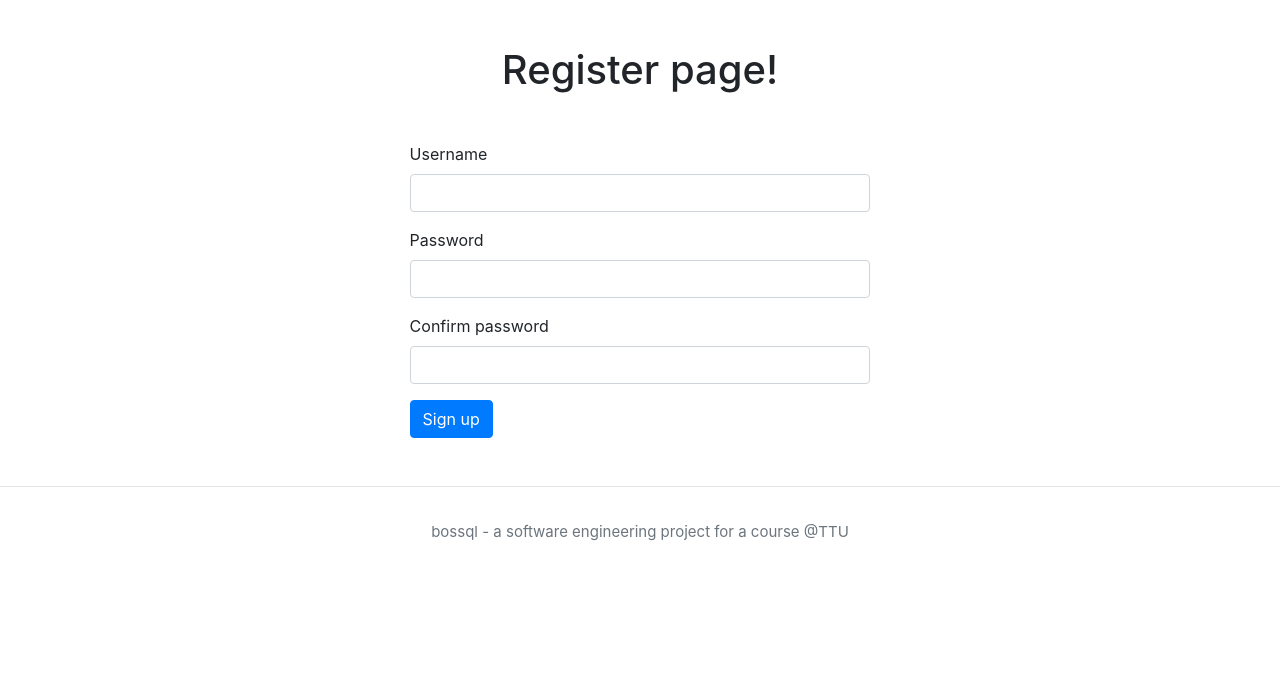
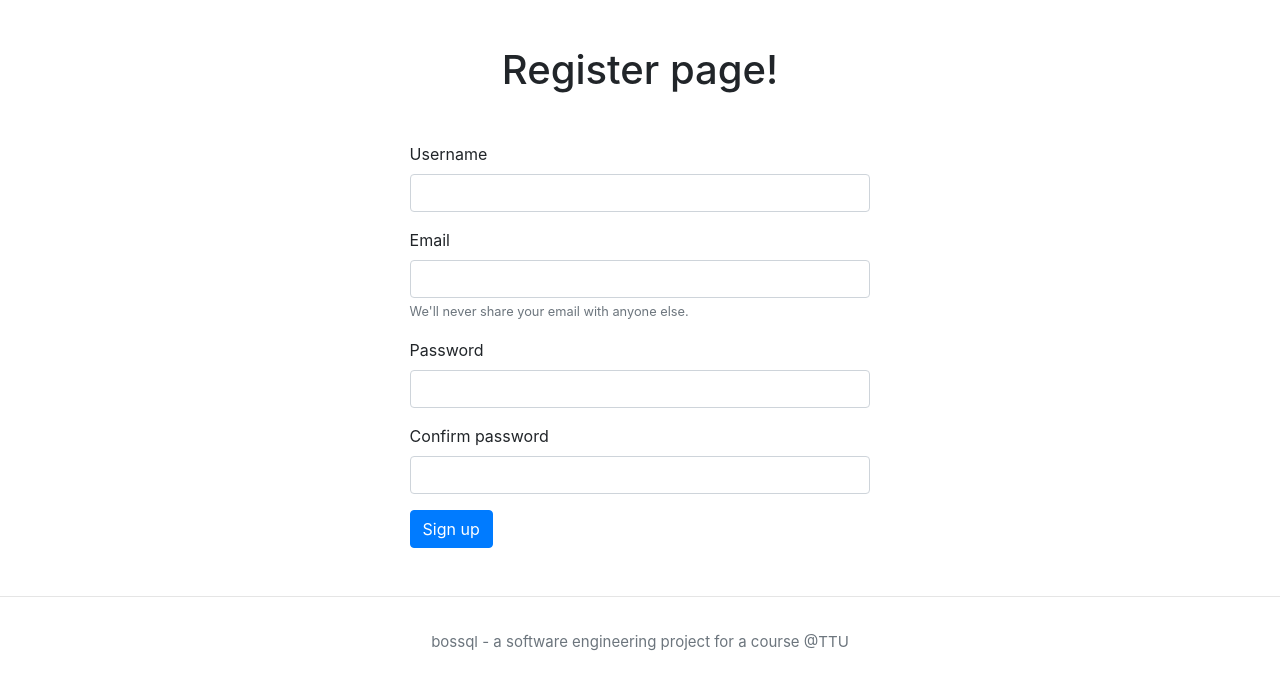
Before and after one commit to rrebase/bossql, a Django app: page /accounts/register in a window 1280 px wide. Shown: the part 56-746 px from the top of the page. Run offline with Django 3.2, Linux system fonts and the light colour scheme; some libraries are stand-ins or nearby versions.

Commit message:
Allow user authentication with login or email, do not allow registration with username that has @ in it, proper warning messages

```diff
--- a/accounts/forms.py
+++ b/accounts/forms.py
@@ -1,10 +1,8 @@
-from django import forms
 from django.contrib.auth.forms import UserCreationForm, UserChangeForm, AuthenticationForm
 from .models import CustomUser
 
 
 class CustomUserCreationForm(UserCreationForm):
-
     error_messages = {
         'password_mismatch': "The two password fields didn't match.",
     }
@@ -12,12 +10,13 @@ class CustomUserCreationForm(UserCreationForm):
     def __init__(self, *args, **kwargs):
         super(UserCreationForm, self).__init__(*args, **kwargs)
         self.fields["username"].widget.attrs["class"] = "form-control"
+        self.fields["email"].widget.attrs["class"] = "form-control"
         self.fields["password1"].widget.attrs["class"] = "form-control"
         self.fields["password2"].widget.attrs["class"] = "form-control"
 
     class Meta(UserCreationForm.Meta):
         model = CustomUser
-        fields = ("username",)
+        fields = ("username", "email")
         error_messages = ""
 
 
--- a/accounts/models.py
+++ b/accounts/models.py
@@ -1,11 +1,33 @@
+from django.contrib.auth.validators import UnicodeUsernameValidator
 from django.db import models
 from django.contrib.auth.models import AbstractUser, UserManager
+from django.utils.translation import gettext_lazy as _
 
 
 class CustomUserManager(UserManager):
     pass
 
 
+class MyValidator(UnicodeUsernameValidator):
+    regex = r'^[\w.+-]+$'
+    message = _(
+        'Enter a valid username. This value may contain only letters, '
+        'numbers, and ./+/-/_ characters.'
+    )
+
+
 class CustomUser(AbstractUser):
-    objects = CustomUserManager
+    username_validator = MyValidator()
+    username = models.CharField(
+        _('username'),
+        max_length=150,
+        unique=True,
+        help_text=_('Required. 150 characters or fewer. Letters, digits and ./+/-/_ only.'),
+        validators=[username_validator],
+        error_messages={
+            'unique': _("A user with that username already exists."),
+        },
+    )
+    email = models.EmailField('email address', blank=True, unique=True)
     completed_challenges = models.IntegerField(default=0)
+    objects = CustomUserManager()
--- a/accounts/templates/accounts/login.html
+++ b/accounts/templates/accounts/login.html
@@ -11,7 +11,7 @@
     <form method="post">
       {% csrf_token %}
       <div class="form-group">
-        <label for="id_username">Username</label>
+        <label for="id_username">Username or Email</label>
         {{ form.username }}
       </div>
       <div class="form-group">
--- a/accounts/templates/accounts/register.html
+++ b/accounts/templates/accounts/register.html
@@ -17,6 +17,19 @@
           <script>document.getElementById("id_username").classList.add('is-invalid');</script>
         {% endif %}
         {% for error in form.username.errors %}
+          <p class="error-msg mt-1">
+            <strong>{{ error|escape }}</strong>
+          </p>
+        {% endfor %}
+      </div>
+      <div class="form-group">
+        <label for="id_username">Email</label>
+        {{ form.email }}
+        <small id="emailHelp" class="form-text text-muted">We'll never share your email with anyone else.</small>
+        {% if form.email.errors %}
+          <script>document.getElementById("id_email").classList.add('is-invalid');</script>
+        {% endif %}
+        {% for error in form.email.errors %}
           <p class="error-msg mt-1">
             <strong>{{ error|escape }}</strong>
           </p>
--- a/accounts/views.py
+++ b/accounts/views.py
@@ -1,7 +1,4 @@
-from django.shortcuts import render
-from django.http import HttpResponseRedirect
 from django.views import generic
-from django.contrib.auth.forms import UserCreationForm, AuthenticationForm
 from django.urls import reverse_lazy
 from django.contrib.auth import get_user_model, authenticate
 from .forms import CustomUserCreationForm, CustomUserLoginForm
--- a/bossql/settings.py
+++ b/bossql/settings.py
@@ -9,8 +9,8 @@ https://docs.djangoproject.com/en/2.0/topics/settings/
 For the full list of settings and their values, see
 https://docs.djangoproject.com/en/2.0/ref/settings/
 """
+import os
 
-import os
 
 # Build paths inside the project like this: os.path.join(BASE_DIR, ...)
 BASE_DIR = os.path.dirname(os.path.dirname(os.path.abspath(__file__)))
@@ -41,6 +41,10 @@ INSTALLED_APPS = [
 ]
 
 AUTH_USER_MODEL = "accounts.CustomUser"
+
+AUTHENTICATION_BACKENDS = [
+    'accounts.backends.EmailOrUsernameModelBackend'
+]
 
 MIDDLEWARE = [
     'django.middleware.security.SecurityMiddleware',
--- a/templates/base.html
+++ b/templates/base.html
@@ -23,7 +23,7 @@
       <span class="mr-sm-3 my-sm-0">
         {% if user.is_authenticated %}
           <span class="mr-4">Challenges completed: {{ user.completed_challenges }}</span>
-          Logged in as <span style="color: green">{{ user.username }}</span>!
+          Logged in as <a href="https://www.google.com" style="color: green">{{ user.username }}</a>!
         {% else %}
           You are not logged in!
         {% endif %}
```
Also changed, not shown: accounts/backends.py (added, +25 -0 lines), accounts/templates/accounts/detail.html (added, +13 -0 lines).
